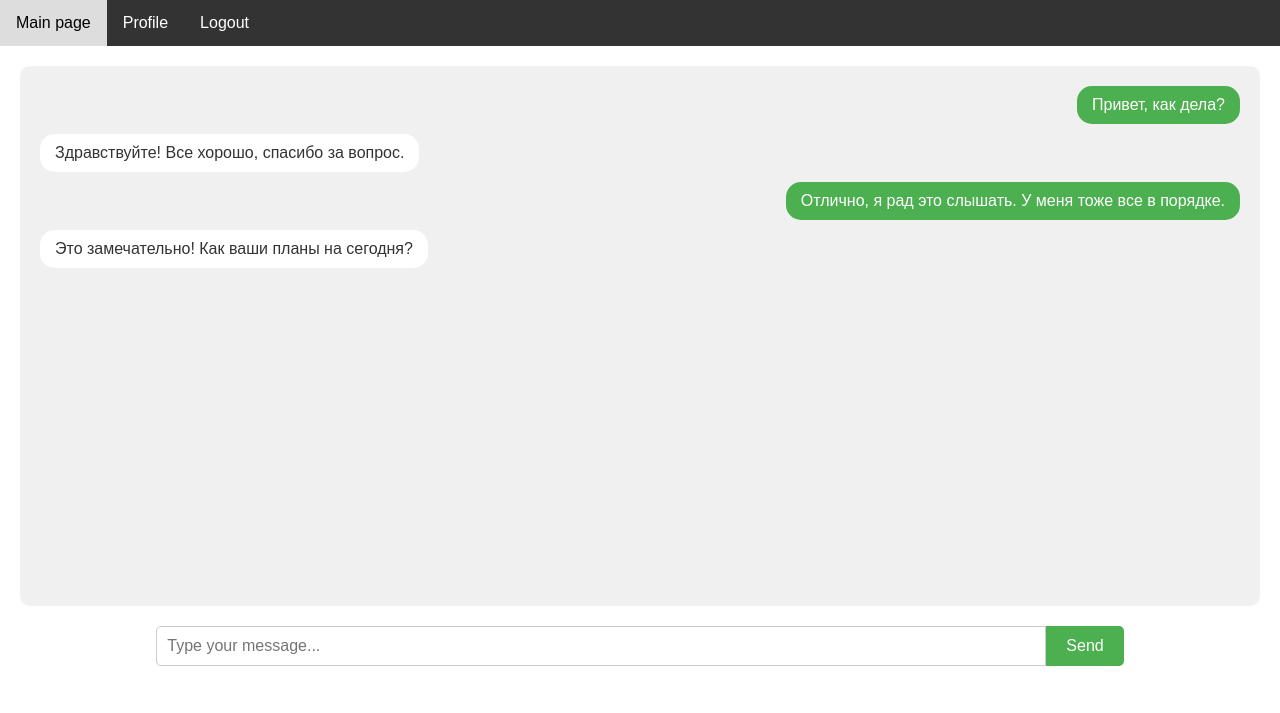
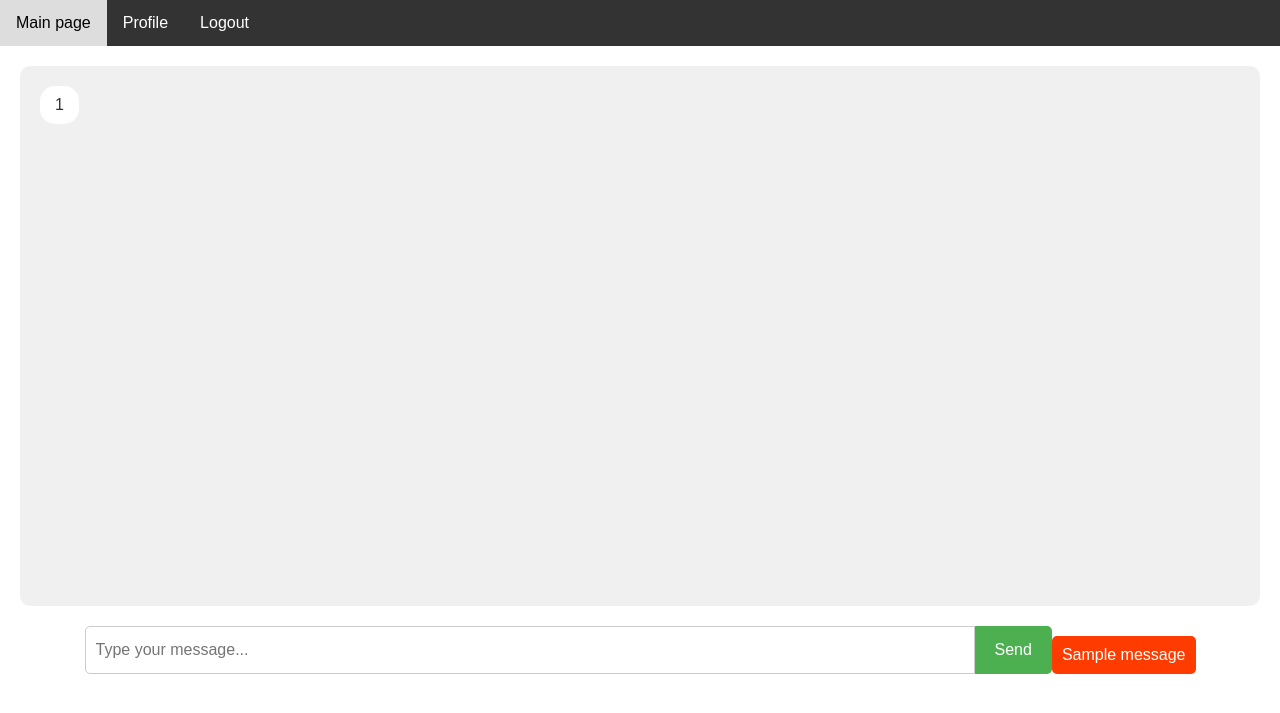
Before and after one commit to wisetree228/MyOwnMessenger, a Flask app: page /chat/1 in a window 1280 px wide. Shown: the top 713 px of the page. Run offline with Flask 3, Linux system fonts and the light colour scheme; the visitor is signed in with stand-in values (Sample User, id 1); one stand-in notice (Sample message) is shown; a database or web service that is not in the repository returns one stand-in record (values such as "Sample title"); some libraries are stand-ins or nearby versions.

Commit message:
basic functional is done!

```diff
--- a/main.py
+++ b/main.py
@@ -89,10 +89,10 @@ def index():
     if 'userName' in session:
         chats = executeAll(f"SELECT * FROM chats WHERE user1='{session['userName']}' OR user2='{session['userName']}'")
         for i in chats:
-            if i[1]==session['userName']:
-                links.append([i[2]])
+            if i[0]==session['userName']:
+                links.append([i[1]])
             else:
-                links.append([i[1]])
+                links.append([i[0]])
 
 
 
@@ -135,6 +135,7 @@ def reg():
             flash("The length of the login and password is at least 5 characters, it is forbidden to use ' in order to protect against sql injections!")
     return render_template('reg.html')
 
+
 @app.route('/logout')
 def logout():
     session.pop('userName', None)
@@ -161,13 +162,24 @@ def newchat():
 
 @app.route('/chat/<username>', methods=['POST', 'GET'])
 def chat(username):
+    if not 'userName' in session:
+        return redirect(url_for('index'))
     if not(checkId(f"SELECT * FROM chats WHERE user1='{session['userName']}' AND user2='{username}';") or checkId(f"SELECT * FROM chats WHERE user2='{session['userName']}' AND user1='{username}';")):
         return redirect('error')
-    if not 'userName' in session:
-        return redirect(url_for('index'))
+
     if username==session['userName']:
         return redirect('/error')
-    return render_template('chat.html')
+
+    if request.method=='POST':
+        text=request.form['text']
+        if "'" in text:
+            flash("don't use ' for SQL injections!")
+        else:
+            execute(f"INSERT INTO mess (text, auth, get) VALUES ('{text}', '{session['userName']}', '{username}');")
+
+    mess=executeAll(f"SELECT * FROM mess WHERE (auth='{session['userName']}' AND get='{username}') OR (auth='{username}' AND get='{session['userName']}')")
+
+    return render_template('chat.html', mess=mess)
 
 
 
@@ -179,5 +191,9 @@ def pagenotfound(error):
 
 
 
+
+
+
+
 if __name__=="__main__":
     app.run(debug=True)
--- a/templates/chat.html
+++ b/templates/chat.html
@@ -90,6 +90,15 @@
         .new-message-form button:hover {
             background-color: #45a049;
         }
+        .error{
+          text-decoration: none;
+          background-color: rgb(255, 60, 0);
+          color: white;
+          border-radius: 5px;
+          margin-top: 10px;
+          padding: 10px;
+          display: inline;
+        }
     </style>
 </head>
 <body>
@@ -104,22 +113,24 @@
     </div>
     <div class="main-content">
         <div class="chat-container">
+            {% for i in mess %}
+            {% if i[1]==session.userName %}
             <div class="chat-message user-message">
-                Привет, как дела?
+                {{i[0]}}
             </div>
+            {% else %}
             <div class="chat-message other-message">
-                Здравствуйте! Все хорошо, спасибо за вопрос.
+                {{i[0]}}
             </div>
-            <div class="chat-message user-message">
-                Отлично, я рад это слышать. У меня тоже все в порядке.
-            </div>
-            <div class="chat-message other-message">
-                Это замечательно! Как ваши планы на сегодня?
-            </div>
+            {% endif %}
+            {% endfor %}
         </div>
-        <form class="new-message-form">
-            <input type="text" placeholder="Type your message...">
+        <form class="new-message-form" method="post">
+            <input type="text" placeholder="Type your message..." name="text">
             <button type="submit">Send</button>
+            {% for i in get_flashed_messages() %}
+            <div class="error">{{i}}</div>
+            {% endfor %}
         </form>
     </div>
 </body>
```
Also changed, not shown: templates/index.html (+18 -6 lines), README.md.
